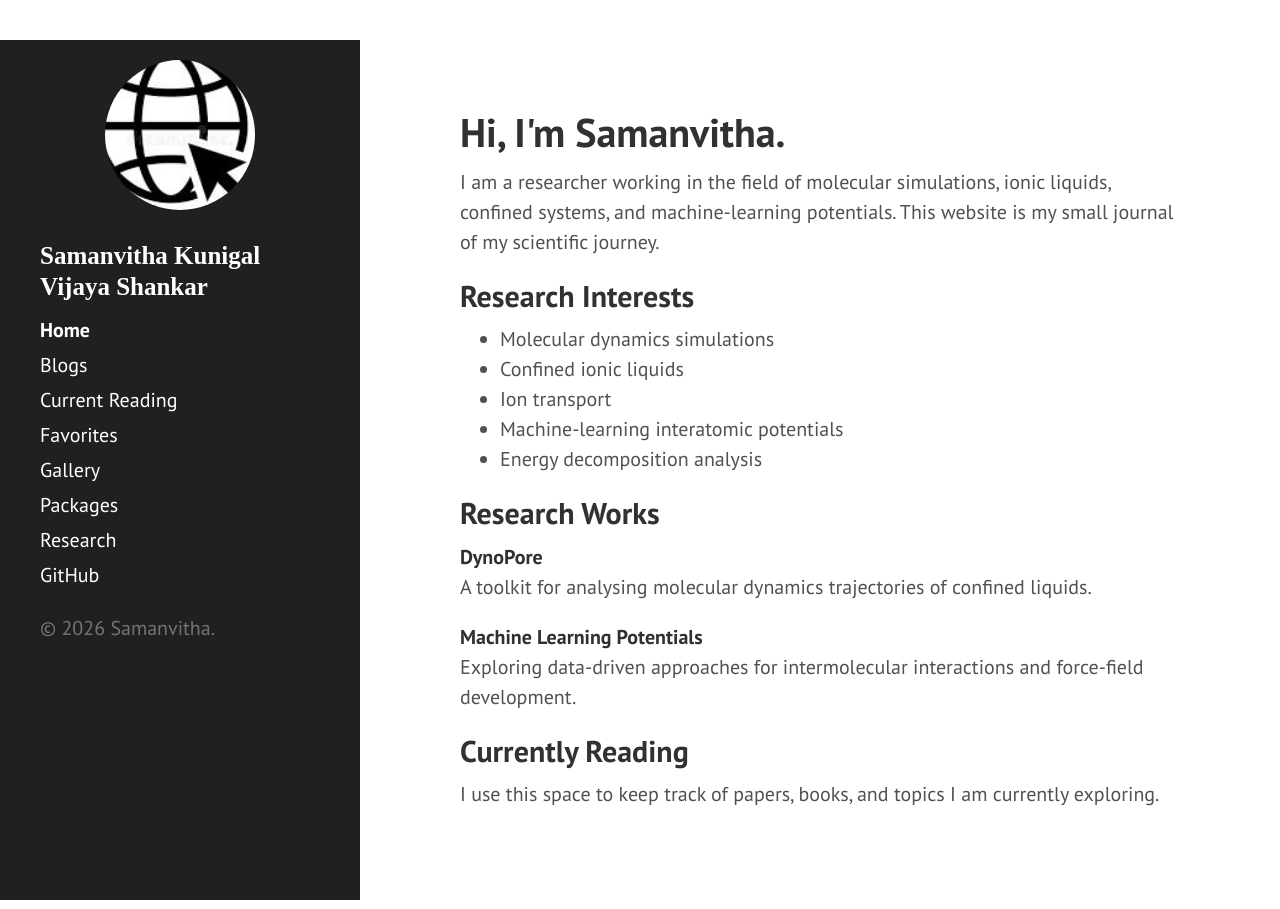
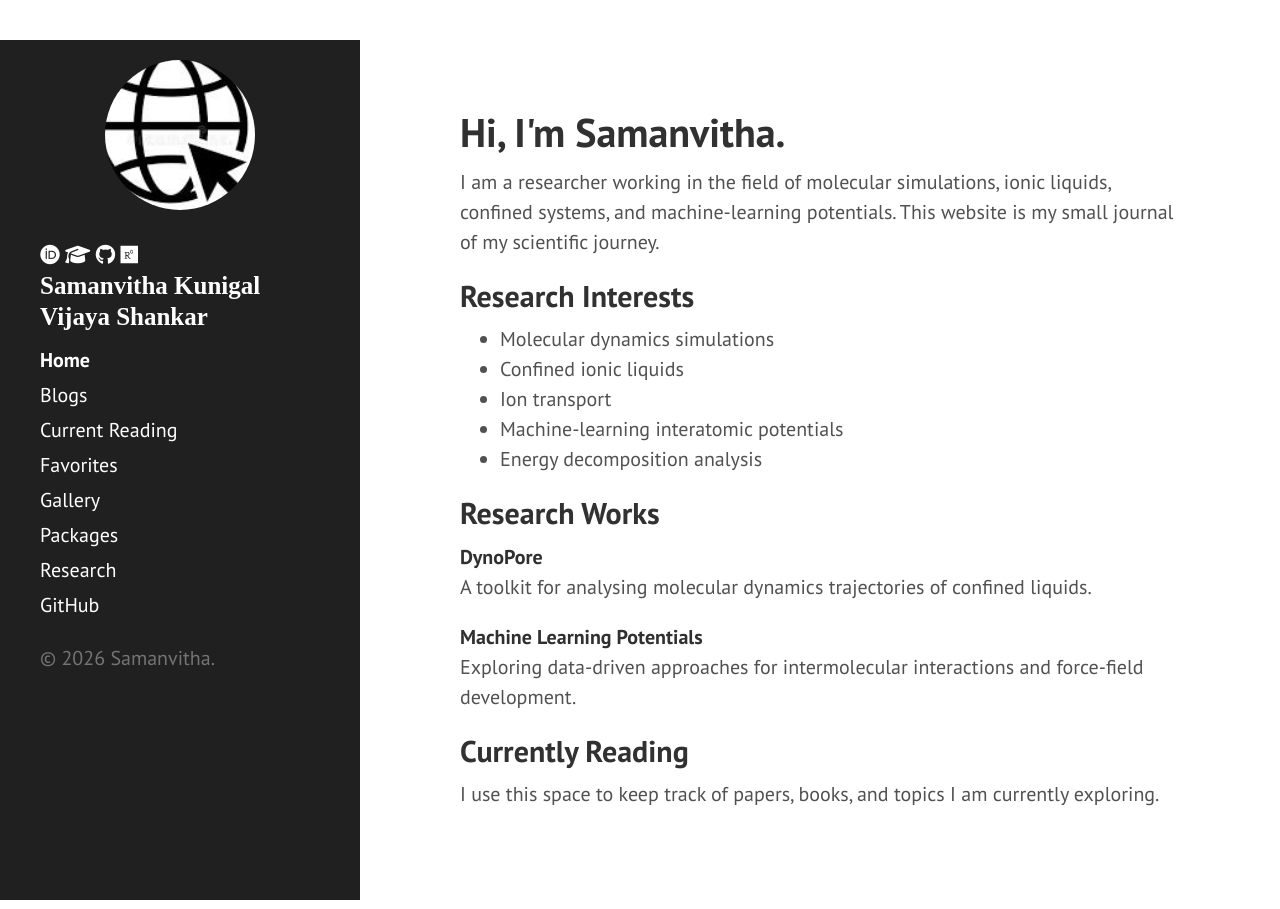
Before and after one commit to Samanvithavs/samanvithavs.github.io, a Jekyll site: the page built from index.html, in a window 1280 px wide. Built offline with Jekyll 4.4.1, drawn with Linux system fonts in a browser that asks for light colours; the list of posts is cut into pages by our own code.

Commit message:
updated head to inlcude awesome font

```diff
--- a/_includes/head.html
+++ b/_includes/head.html
@@ -18,12 +18,25 @@
   <link rel="stylesheet" href="{{ site.baseurl }}/public/css/poole.css">
   <link rel="stylesheet" href="{{ site.baseurl }}/public/css/syntax.css">
   <link rel="stylesheet" href="{{ site.baseurl }}/public/css/hyde.css">
-  <link rel="stylesheet" href="http://fonts.googleapis.com/css?family=PT+Sans:400,400italic,700|Abril+Fatface">
+
+  <link rel="stylesheet"
+        href="https://fonts.googleapis.com/css?family=PT+Sans:400,400italic,700|Abril+Fatface">
+
+  <!-- Font Awesome -->
+  <link rel="stylesheet"
+        href="https://cdnjs.cloudflare.com/ajax/libs/font-awesome/6.5.2/css/all.min.css">
 
   <!-- Icons -->
-  <link rel="apple-touch-icon-precomposed" sizes="144x144" href="{{ site.baseurl }}public/apple-touch-icon-144-precomposed.png">
-                                 <link rel="shortcut icon" href="{{ site.baseurl }}public/favicon.ico">
+  <link rel="apple-touch-icon-precomposed"
+        sizes="144x144"
+        href="{{ site.baseurl }}/public/apple-touch-icon-144-precomposed.png">
+
+  <link rel="shortcut icon"
+        href="{{ site.baseurl }}/public/favicon.ico">
 
   <!-- RSS -->
-  <link rel="alternate" type="application/rss+xml" title="RSS" href="/atom.xml">
+  <link rel="alternate"
+        type="application/rss+xml"
+        title="RSS"
+        href="/atom.xml">
 </head>
```
